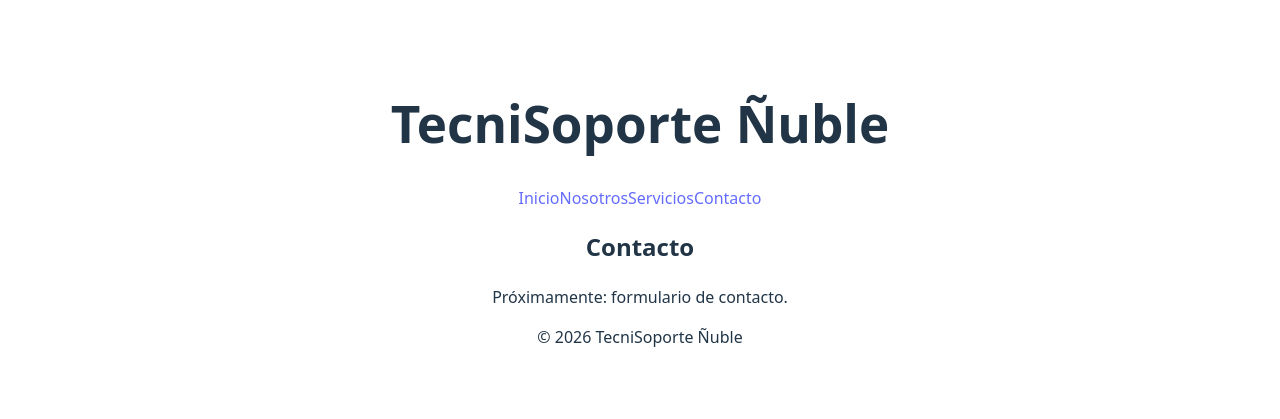
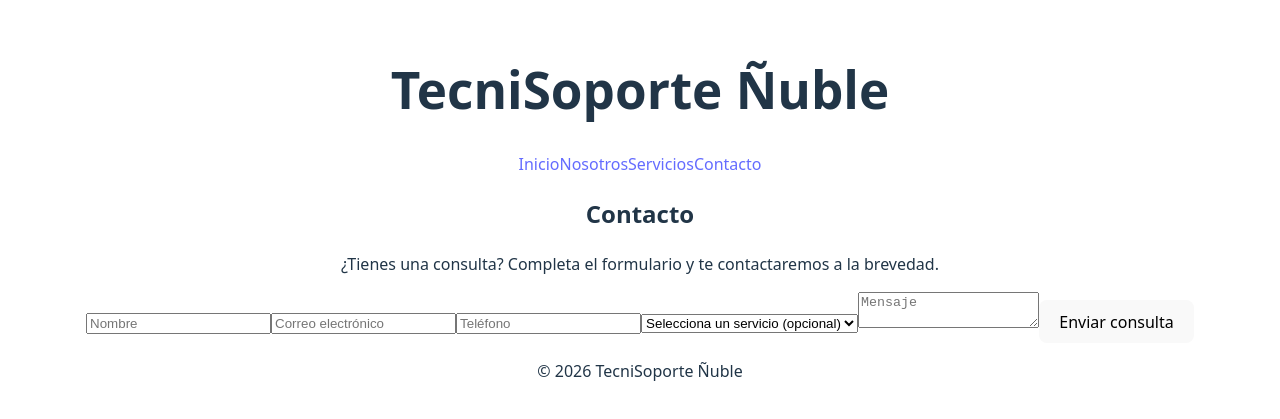
Before and after one commit to manupunkk/tecnisoporte-nuble, a Vue app: page /contacto in a window 1280 px wide. Shown: the part 187-606 px from the top of the page. Built offline with nearby package versions, Linux system fonts and the light colour scheme.

Commit message:
Actividad 8 - Formulario de contacto

```diff
--- a/src/stores/useServiciosStore.js
+++ b/src/stores/useServiciosStore.js
@@ -8,7 +8,8 @@ const state = reactive({
     { id: 4, nombre: 'Mantención de equipos', categoria: 'Soporte', descripcion: 'Mantención preventiva de computadores y notebooks.', precio: 30000, disponible: true },
     { id: 5, nombre: 'Configuración WiFi empresarial', categoria: 'Infraestructura', descripcion: 'Configuración y optimización de redes inalámbricas.', precio: 90000, disponible: false },
     { id: 6, nombre: 'Recuperación de datos', categoria: 'Soporte', descripcion: 'Recuperación de archivos desde discos dañados o formateados.', precio: 60000, disponible: true },
-  ]
+  ],
+  servicioInteres: null
 })
 
 export function useServiciosStore(){
--- a/src/views/Contacto.vue
+++ b/src/views/Contacto.vue
@@ -1,9 +1,67 @@
 <script setup>
+import { ref, computed } from 'vue'
+import { useServiciosStore } from '../stores/useServiciosStore.js'
+
+const { state } = useServiciosStore()
+
+const form = ref({
+  nombre: '',
+  correo: '',
+  telefono: '',
+  servicioInteres: state.servicioInteres?.nombre || '',
+  mensaje: ''
+})
+
+const errores = ref([])
+const enviado = ref(false)
+
+function validar(){
+  const nuevosErrores = []
+  if(!form.value.nombre.trim()) nuevosErrores.push('El nombre es obligatorio.')
+  if(!form.value.correo.trim() || !form.value.correo.includes('@')) nuevosErrores.push('Ingrese un correo válido.')
+  if(!form.value.telefono.trim()) nuevosErrores.push('El teléfono es obligatorio.')
+  if(!form.value.mensaje.trim()) nuevosErrores.push('El mensaje es obligatorio.')
+  return nuevosErrores
+}
+
+function enviar(){
+  errores.value = validar()
+  if(errores.value.length > 0){
+    enviado.value = false
+    return
+  }
+  enviado.value = true
+}
 </script>
 
 <template>
   <div class="vista">
     <h2>Contacto</h2>
-    <p>Próximamente: formulario de contacto.</p>
+    <p>¿Tienes una consulta? Completa el formulario y te contactaremos a la brevedad.</p>
+
+    <form @submit.prevent="enviar" class="form-contacto">
+      <input v-model="form.nombre" placeholder="Nombre" />
+      <input v-model="form.correo" placeholder="Correo electrónico" type="email" />
+      <input v-model="form.telefono" placeholder="Teléfono" />
+      <select v-model="form.servicioInteres">
+        <option value="">Selecciona un servicio (opcional)</option>
+        <option v-for="s in state.servicios" :key="s.id" :value="s.nombre">{{ s.nombre }}</option>
+      </select>
+      <textarea v-model="form.mensaje" placeholder="Mensaje"></textarea>
+      <button type="submit">Enviar consulta</button>
+    </form>
+
+    <div v-if="errores.length > 0" class="errores">
+      <p v-for="(e, i) in errores" :key="i">{{ e }}</p>
+    </div>
+
+    <div v-if="enviado" class="confirmacion">
+      <h3>¡Solicitud recibida!</h3>
+      <p>Nombre: {{ form.nombre }}</p>
+      <p>Correo: {{ form.correo }}</p>
+      <p>Teléfono: {{ form.telefono }}</p>
+      <p>Servicio de interés: {{ form.servicioInteres || 'No especificado' }}</p>
+      <p>Mensaje: {{ form.mensaje }}</p>
+    </div>
   </div>
 </template>
--- a/src/views/Servicios.vue
+++ b/src/views/Servicios.vue
@@ -7,7 +7,6 @@ const { state } = useServiciosStore()
 
 const busqueda = ref('')
 const categoriaSeleccionada = ref('')
-const servicioSeleccionado = ref(null)
 
 const categorias = computed(() => {
   const set = new Set(state.servicios.map(s => s.categoria))
@@ -25,7 +24,7 @@ const serviciosFiltrados = computed(() => {
 })
 
 function onSeleccionar(servicio){
-  servicioSeleccionado.value = servicio
+  state.servicioInteres = servicio
 }
 </script>
 
@@ -41,9 +40,9 @@ function onSeleccionar(servicio){
       </select>
     </div>
 
-    <p v-if="servicioSeleccionado" class="seleccion-aviso">
-      Seleccionaste: <strong>{{ servicioSeleccionado.nombre }}</strong>
-    </p>
+     <p v-if="state.servicioInteres" class="seleccion-aviso">
+      Seleccionaste: <strong>{{ state.servicioInteres.nombre }}</strong>
+     </p>
 
     <div v-if="serviciosFiltrados.length > 0" class="grid-servicios">
       <TarjetaServicio
```
Also changed, not shown: 1 other file (tests, documents, lock files or other folders).
